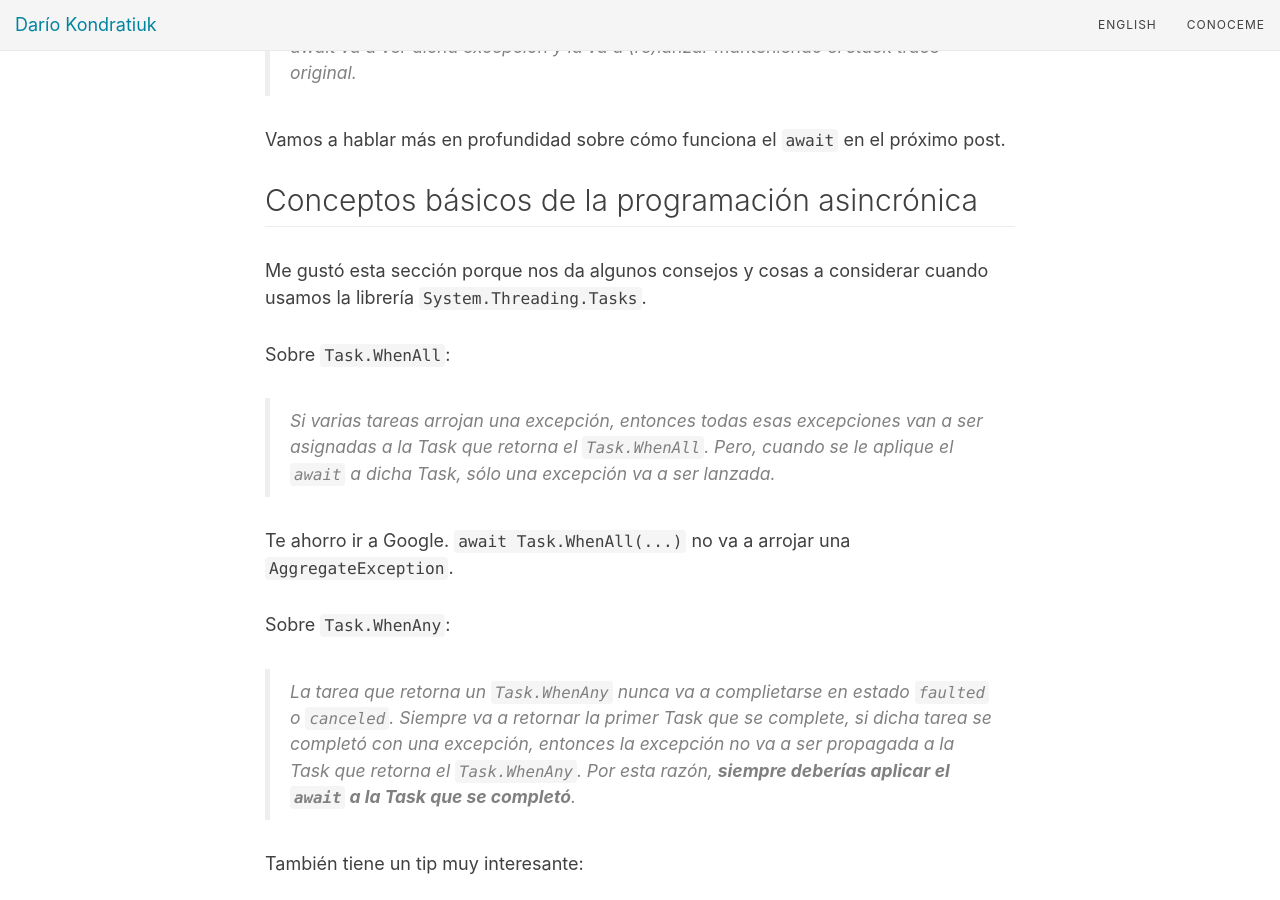
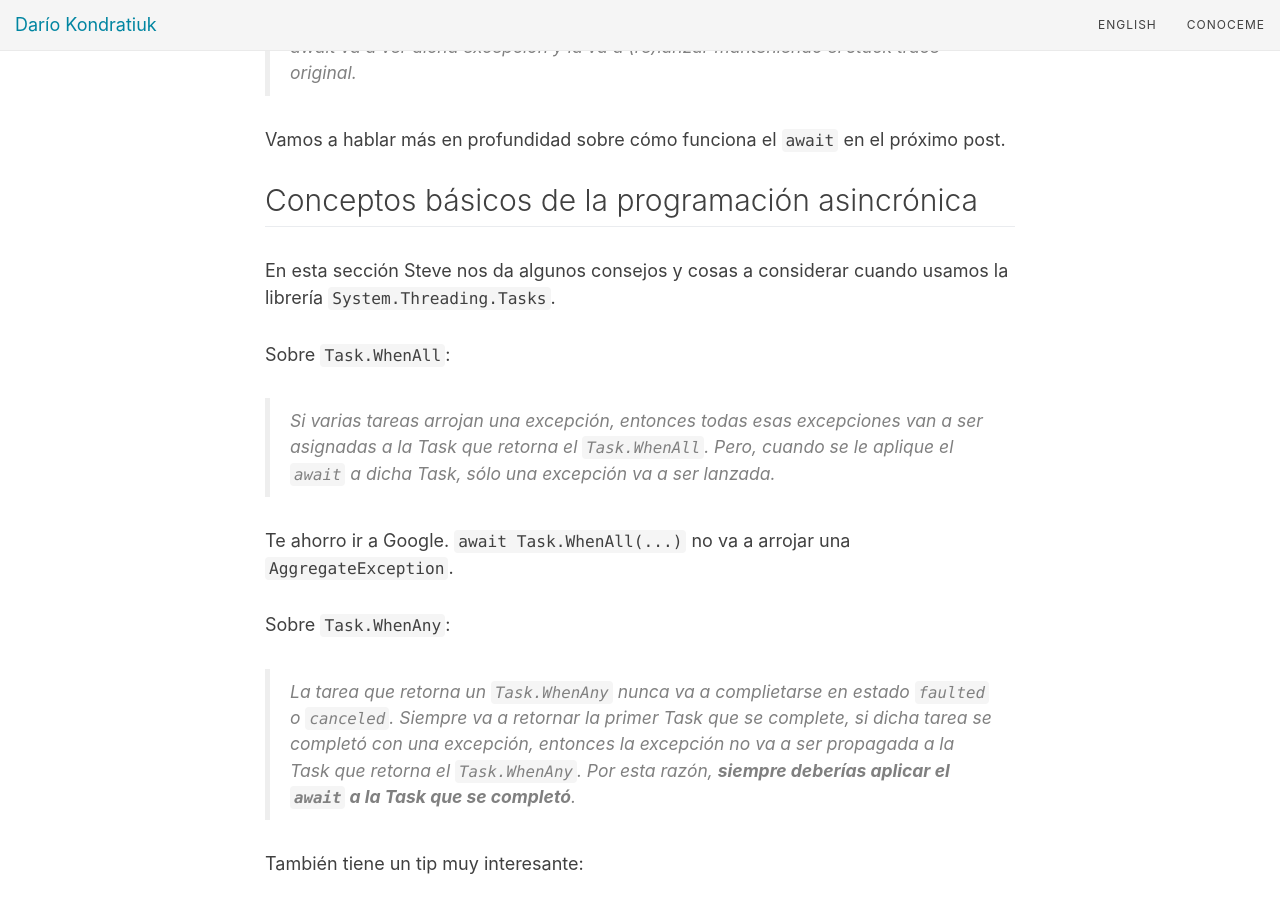
Before and after one commit to kblok/es, a Jekyll site: the page built from _posts/2020-01-22-concurrency-cookbook-review.md, in a window 1280 px wide and 900 px high, scrolled down 3001 px. Built offline with Jekyll 4.4.1, drawn with Linux system fonts in a browser that asks for light colours; nearby versions of some CDN libraries; comment, search, counter and statistics services are not loaded.

Commit message:
more grammar

```diff
--- a/_posts/2020-01-22-concurrency-cookbook-review.md
+++ b/_posts/2020-01-22-concurrency-cookbook-review.md
@@ -65,7 +65,7 @@ Vamos a hablar más en profundidad sobre cómo funciona el `await` en el próxim
 
 # Conceptos básicos de la programación asincrónica
 
-Me gustó esta sección porque nos da algunos consejos y cosas a considerar cuando usamos la librería `System.Threading.Tasks`.
+En esta sección Steve nos da algunos consejos y cosas a considerar cuando usamos la librería `System.Threading.Tasks`.
 
 Sobre `Task.WhenAll`:
 
```
